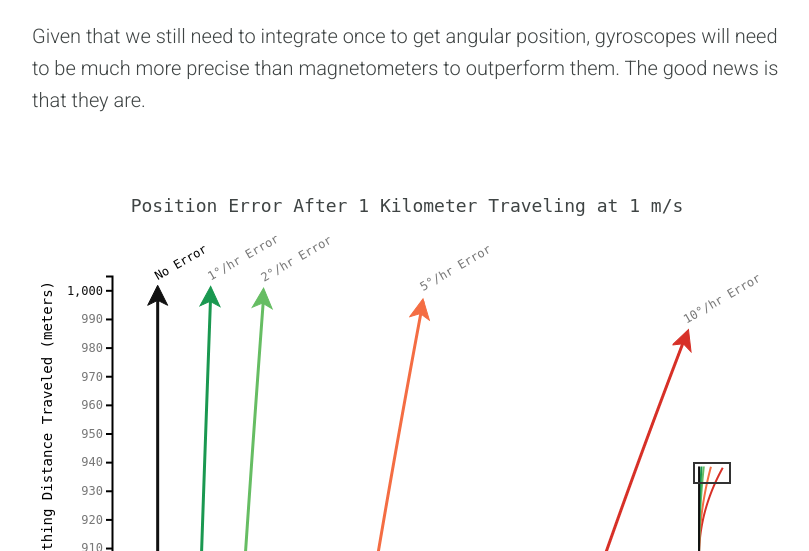
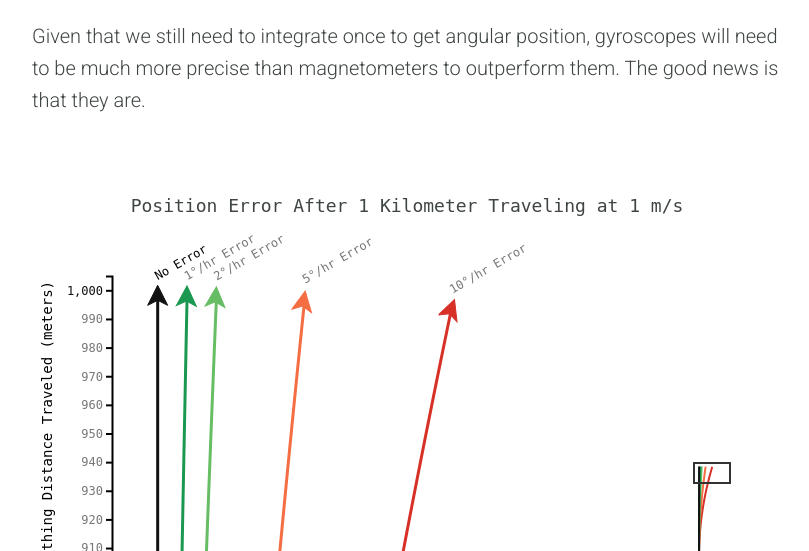
Before and after one commit to mattparrilla/mattparrilla.github.io, a Flask app: template templates/inertial-navigation-marine-robotics.html in a window 1280 px wide. Shown: the part 5949-6500 px from the top of the page, without its empty margins (233-1042 px from the left). Run offline with Flask 2, Linux system fonts and the light colour scheme; the template is opened without the code that fills it: most values are stand-ins (such as "Sample title", 1, 10 or a date in 2020); some libraries are stand-ins or nearby versions; some web fonts are replaced.

Commit message:
Correct gyro error calculation

```diff
--- a/static/js/inertial_plots.js
+++ b/static/js/inertial_plots.js
@@ -147,6 +147,42 @@ const plotErrors = (id, errors, xPos, yPos, defined) => {
     .attr("class", "context")
     .attr("transform", `translate(${contextPosition.x - 0},${contextPosition.y + contextDimensions.height + 15}) rotate(-0)`)
     .text("Full transit");
+
+  if (id == "gyro_errors") {
+    const smallMultipleDimensions = { width: width / 6, height: 200 };
+    const smallMultiplePlot = d3.select("#gyro_small_multiples")
+      .attr("width", width)
+      .attr("height", smallMultipleDimensions.height);
+
+    x.domain([-15, 205]);
+    y.domain([0, 1005]);
+    y.range([smallMultipleDimensions.height - 5, 5])
+
+
+    const speeds = [0.5, 1, 2, 5];
+    speeds.forEach((speed, i) => {
+      const smallLine = error => d3.line()
+        .x(d => x(Math.sin((error / 3600) * (d / speed) * Math.PI / 180) * d))
+        .y(d => y(Math.cos((error / 3600) * (d / speed) * Math.PI / 180) * d));
+
+      x.range([
+        5 + smallMultipleDimensions.width * i,
+        smallMultipleDimensions.width - 5 + (smallMultipleDimensions.width * i)
+      ])
+
+      lines.forEach(({ error, color }) => {
+        smallMultiplePlot.append("g")
+            .append("path")
+              .attr("class", "context_line")
+              .attr("d", smallLine(error)(distance))
+              .attr("stroke", color);
+      });
+      smallMultiplePlot.append("text")
+        .attr("transform", `translate(${smallMultipleDimensions.width * i}, ${smallMultipleDimensions.height})`)
+        .text(`${speed} m/s`);
+
+    });
+  }
 };
 
 document.addEventListener('DOMContentLoaded', () => {
@@ -157,10 +193,13 @@ document.addEventListener('DOMContentLoaded', () => {
     (y, error) => d => y(Math.cos(error * Math.PI / 180) * d),
     error => d => (Math.cos(error * Math.PI / 180) * d));
 
+  // gyro error is sin(rot_rate * t) with rotation rate in deg / s
+  // time is distance / velocity
+  const velocity = 0.5; // m/s
   plotErrors(
     "gyro_errors",
     [0, 1, 2, 5, 10],
-    (x, error) => d => x(Math.sin(error * (d / 1000) * Math.PI / 180) * d),
-    (y, error) => d => y(Math.cos(error * (d / 1000) * Math.PI / 180) * d),
-    error => d => (Math.cos(error * (d / 1000) * Math.PI / 180) * d));
+    (x, error) => d => x(Math.sin((error / 3600) * (d / velocity) * Math.PI / 180) * d),
+    (y, error) => d => y(Math.cos((error / 3600) * (d / velocity) * Math.PI / 180) * d),
+    error => d => (Math.cos((error / 3600) * (d / velocity) * Math.PI / 180) * d));
 });
--- a/templates/inertial-navigation-marine-robotics.html
+++ b/templates/inertial-navigation-marine-robotics.html
@@ -101,6 +101,10 @@ angular position = &int; v  = v &middot; t</pre>
           <svg id="gyro_errors"></svg>
         </div>
         <p>The above plot shows the effect of gyro bias values on a 1km straight line run traveling at X m/s. Since the error introduced by the gyroscope increases over time, at some point it will be worse than the magnetometer error. In practice we are able to combine measurements from the magnetometer and aiding sensors enabling the gyroscope to become one of our most valuable sensors.</p>
+        <div class="media">
+          <h4>Effect of Time on Gyroscope Errors</h4>
+          <svg id="gyro_small_multiples"></svg>
+        </div>
 
         <h3>Doppler Velocity Log (DVL)</h3>
         <p>In marine robotics, we are often operating at or near the bottom. When this is the case we can use a DVL to tell us how fast and in what direction we are moving by bouncing sound waves off of the bottom.</p>
```
